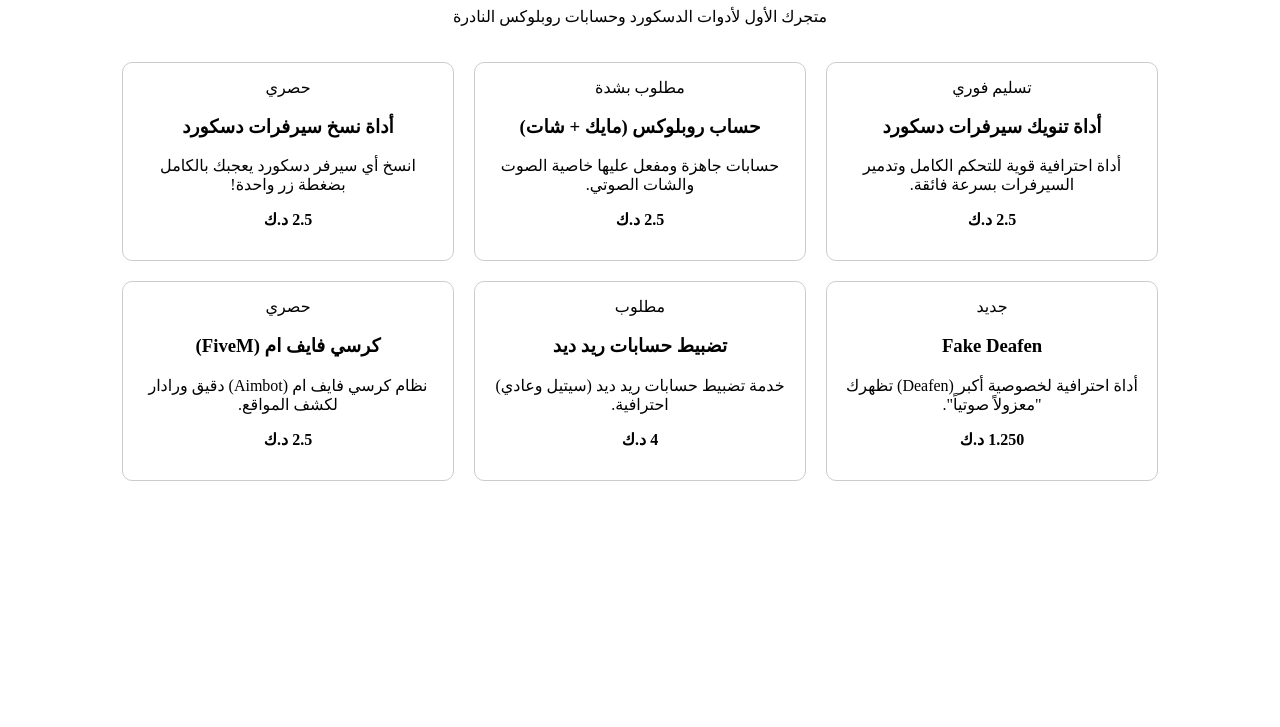
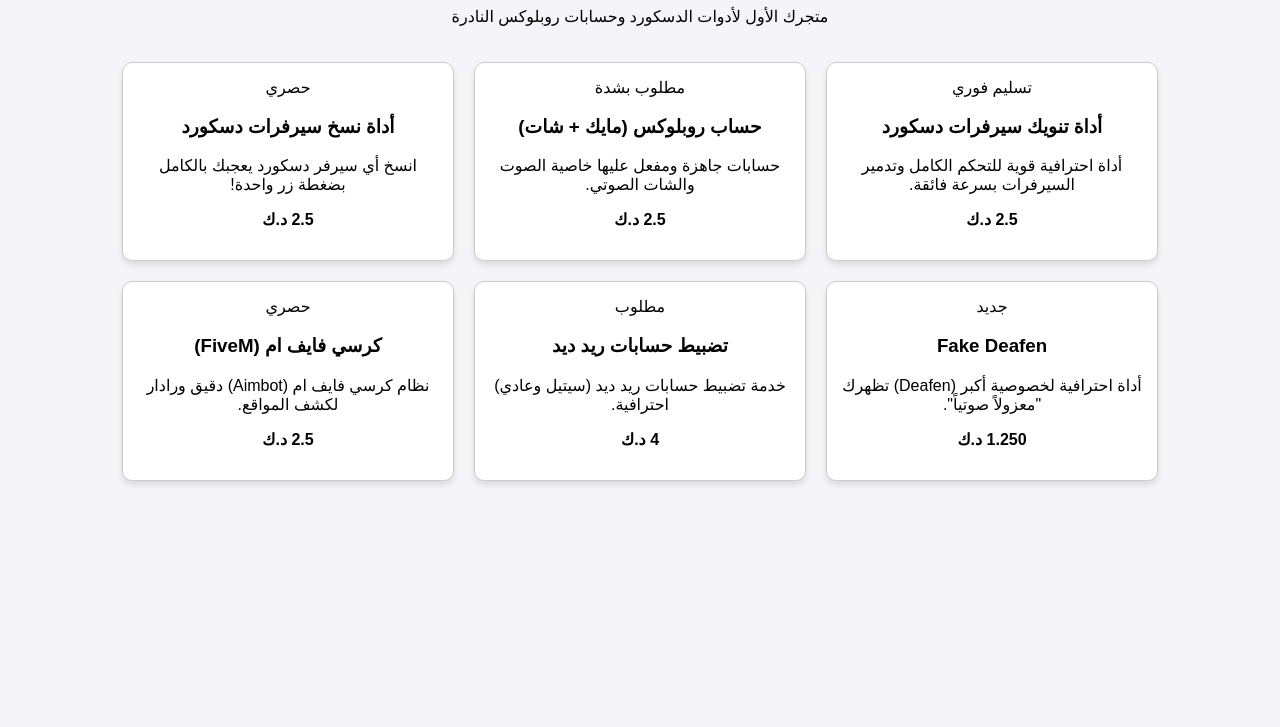
Before and after one commit to zwyd234-sys/z6-shop, a plain HTML site: page index.html in a window 1280 px wide. Shown: the part 73-800 px from the top of the page. Drawn offline with Linux system fonts and the light colour scheme.

Commit message:
Update products list

```diff
--- a/index.html
+++ b/index.html
@@ -2,17 +2,13 @@
 <html lang="ar" dir="rtl">
 <head>
     <meta charset="UTF-8">
-    <title>متجر Z6</title>
-    <style>
-        .products-grid { display: flex; flex-wrap: wrap; gap: 20px; justify-content: center; padding: 20px; }
-        .product-card { border: 1px solid #ccc; padding: 15px; width: 300px; border-radius: 10px; text-align: center; }
-        h1, p { text-align: center; }
-    </style>
+    <title>متجر Z6 - الأقوى في خدمات القيمينق</title>
+    <link rel="stylesheet" href="style.css">
 </head>
 <body>
 
-    <h1>Z6</h1>
-    <p>متجرك الأول لأدوات الدسكورد وحسابات روبلوكس النادرة</p>
+    <h1 style="text-align: center;">Z6</h1>
+    <p style="text-align: center;">متجرك الأول لأدوات الدسكورد وحسابات روبلوكس النادرة</p>
 
     <div class="products-grid">
         <div class="product-card">
--- /dev/null
+++ b/style.css
@@ -0,0 +1,22 @@
+body {
+    background-color: #f4f4f9; /* هذا هو لون الخلفية */
+    font-family: Arial, sans-serif;
+}
+
+.products-grid {
+    display: flex;
+    flex-wrap: wrap;
+    gap: 20px;
+    justify-content: center;
+    padding: 20px;
+}
+
+.product-card {
+    background: white;
+    border: 1px solid #ccc;
+    padding: 15px;
+    width: 300px;
+    border-radius: 10px;
+    text-align: center;
+    box-shadow: 0 4px 6px rgba(0,0,0,0.1);
+}
```
